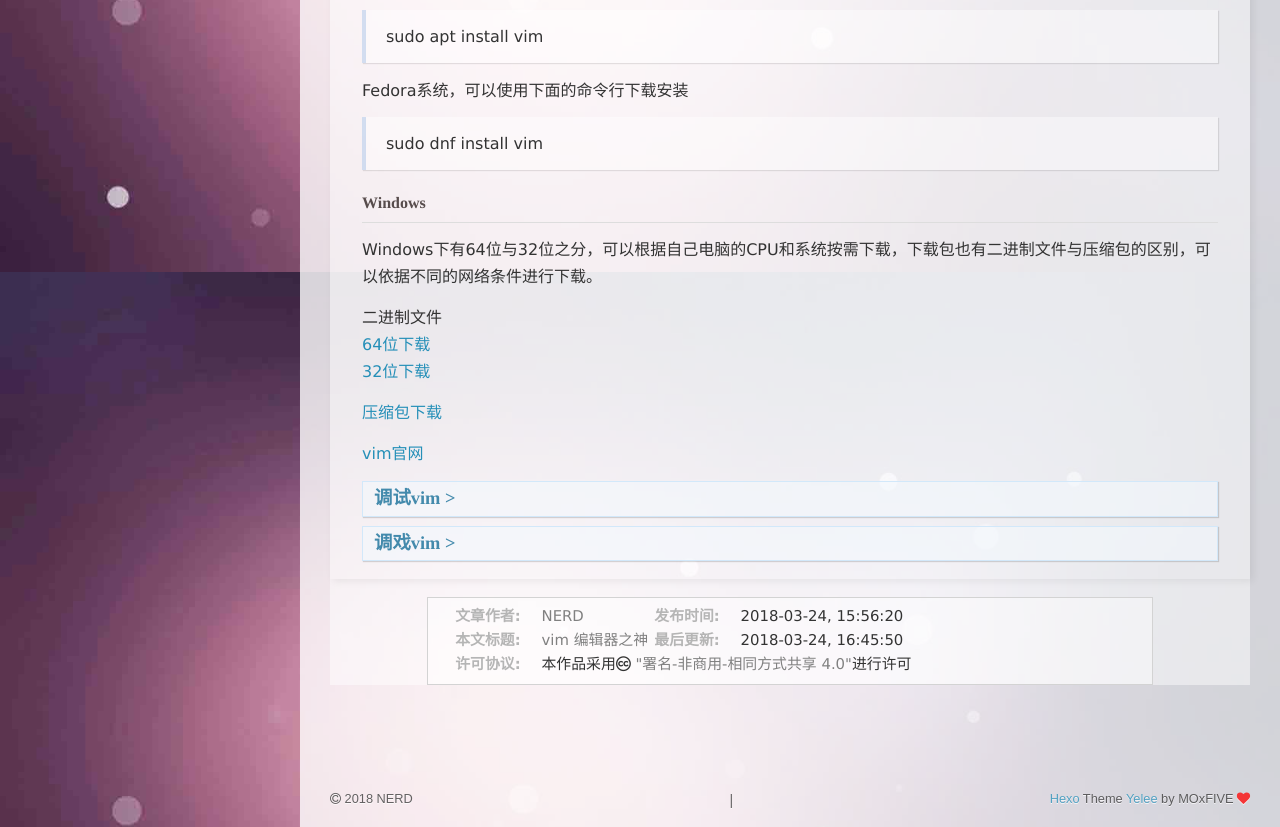
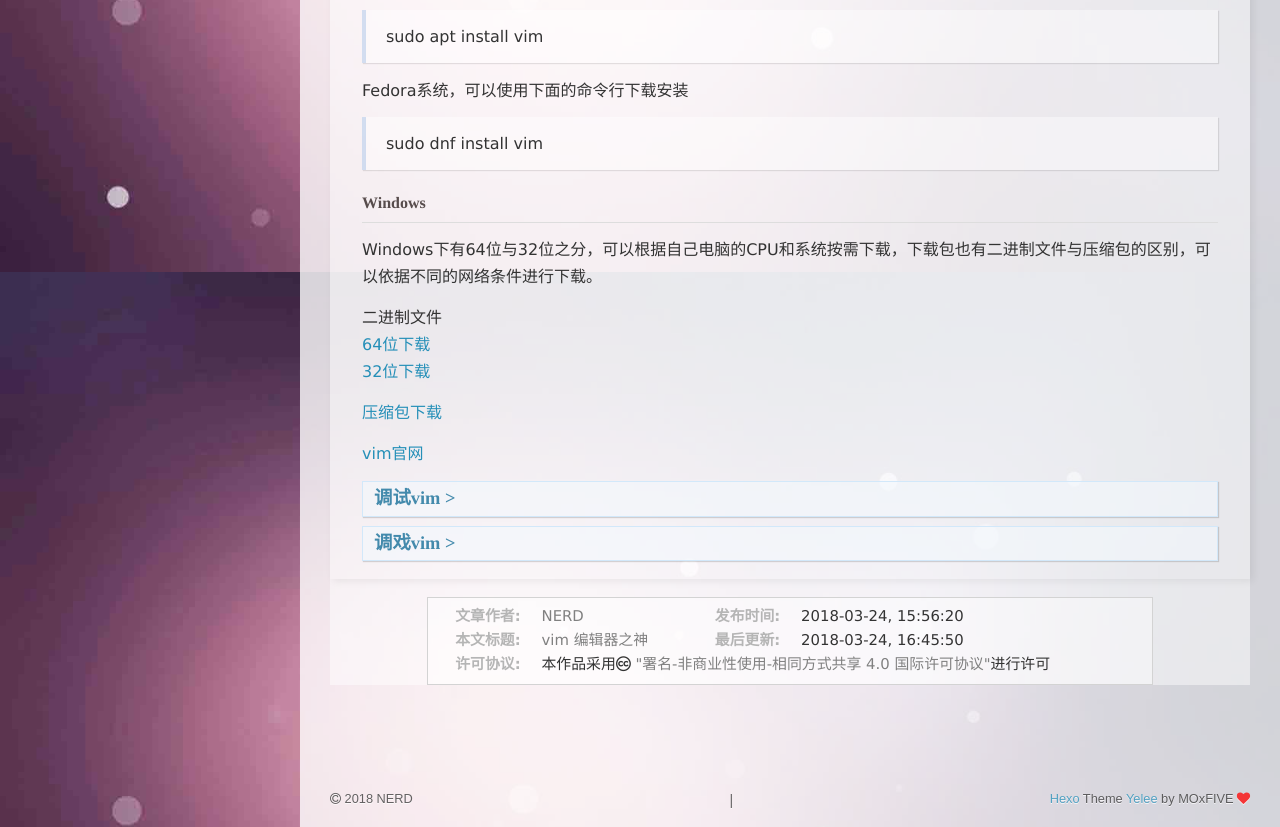
Before and after one commit to NERD-k/NERD-k.github.io, a plain HTML site: page zh-Hans/工具/undefined-03-24/index.html in a window 1280 px wide. Shown: the part 1328-2155 px from the top of the page. Drawn offline with nearby package versions, Linux system fonts and the light colour scheme; some packages are replaced by stand-ins of ours; a script that the page names is missing.

Commit message:
Site updated: 2018-03-25 06:55:52

```diff
--- a/zh-Hans/工具/undefined-03-24/index.html
+++ b/zh-Hans/工具/undefined-03-24/index.html
@@ -363,7 +363,7 @@
             </tr>
             <td colspan=2>
                 <p>
-                    <span>许可协议:</span>本作品采用<i class="fa fa-creative-commons"></i> <a rel="license" href="http://creativecommons.org/licenses/by-nc-sa/4.0/" title="CC BY-NC-SA 4.0 International" target = "_blank">"署名-非商用-相同方式共享 4.0"</a>进行许可  <!--  转载请保留原文链接及作者。  -->
+                    <span>许可协议:</span>本作品采用<i class="fa fa-creative-commons"></i> <a rel="license" href="http://creativecommons.org/licenses/by-nc-sa/4.0/" title="CC BY-NC-SA 4.0 International" target = "_blank">"署名-非商业性使用-相同方式共享 4.0 国际许可协议"</a>进行许可  <!--  转载请保留原文链接及作者。  -->
                 </p>
             </td>
         </table>
```
